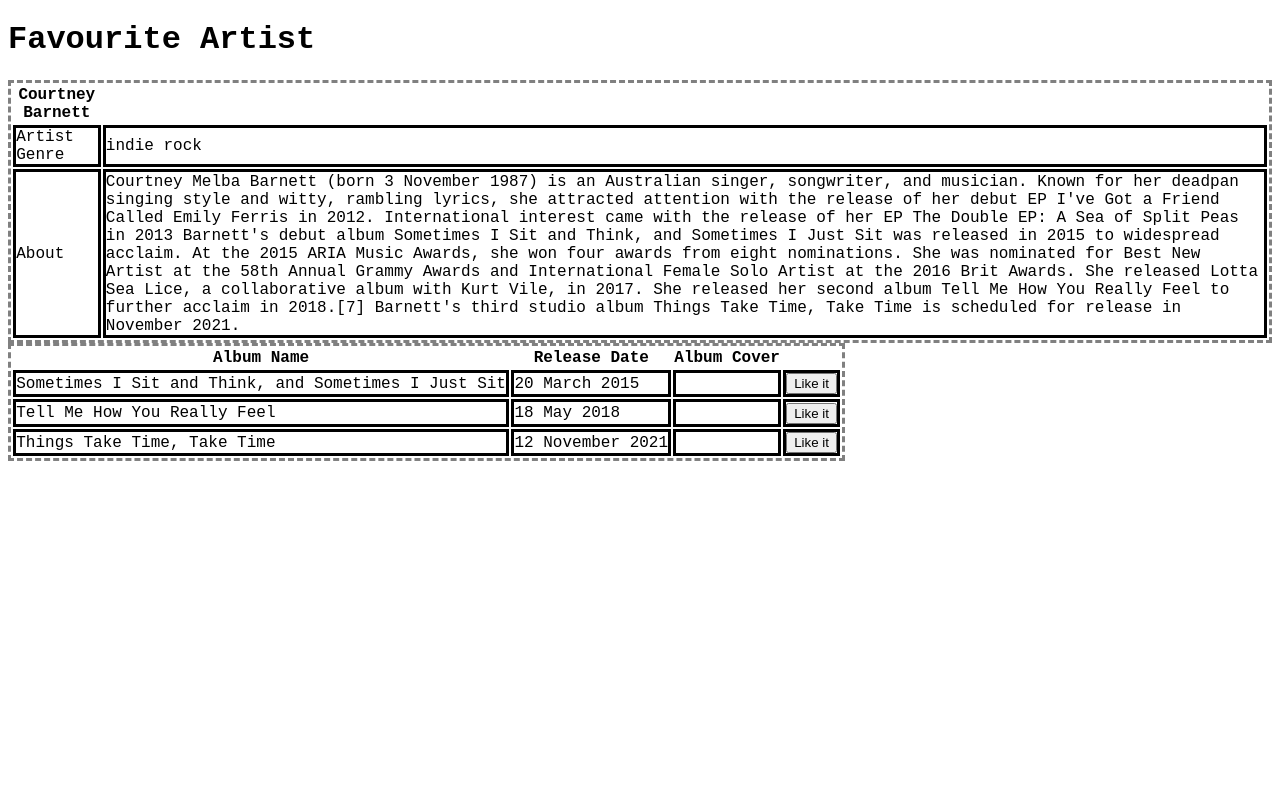
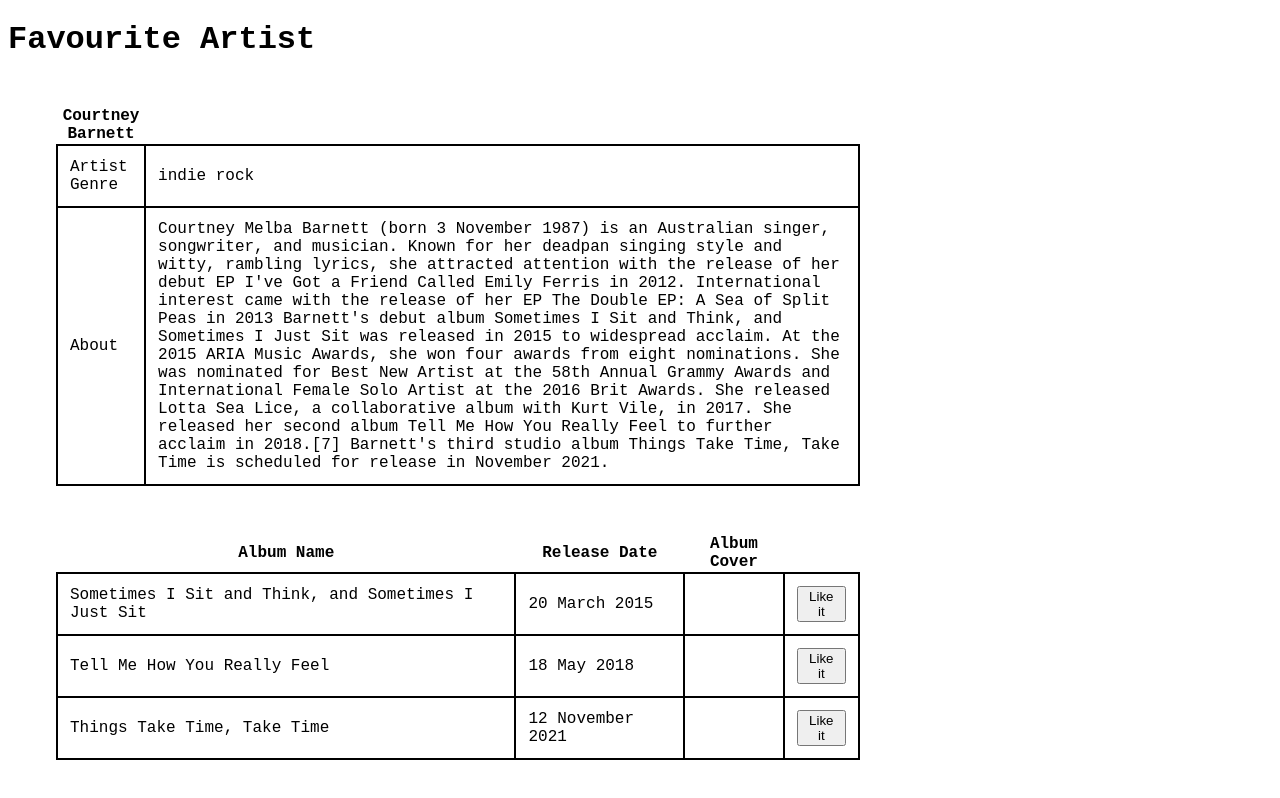
Before and after one commit to mariuszlas/Music-App, a React app: page / in a window 1280 px wide. Shown: the top 798 px of the page. Built offline with nearby package versions, Linux system fonts and the light colour scheme.

Commit message:
Added List prop

```diff
--- a/src/components/List/index.js
+++ b/src/components/List/index.js
@@ -1,7 +1,8 @@
 import React from 'react';
 import { useState } from 'react';
+import { Artist } from '../../pages';
 
-const List = () => {
+const List = ( {albums} ) => {
 
     const [status, setLikeStatus] = useState(false);
 
@@ -24,23 +25,24 @@
                 <th>Album Cover</th>
             </tr>
             <tr>
-                <td>Sometimes I Sit and Think, and Sometimes I Just Sit</td>
-                <td> 20 March 2015</td>
+                <td>{albums[0].name}</td>
+                <td>{albums[0].date}</td>
                 <td><img src=""/></td>
                 <td><button onClick={handleLike}>Like it</button></td>
             </tr>
             <tr>
-                <td>Tell Me How You Really Feel</td>
-                <td>18 May 2018</td>
+                <td>{albums[1].name}</td>
+                <td>{albums[1].date}</td>
                 <td><img src=""/></td>
                 <td><button onClick={handleLike}>Like it</button></td>
             </tr>
             <tr>
-                <td>Things Take Time, Take Time</td>
-                <td>12 November 2021</td>
+                <td>{albums[2].name}</td>
+                <td>{albums[2].date}</td>
                 <td><img src=""/></td>
                 <td><button onClick={handleLike}>Like it</button></td>
             </tr>
+
             </tbody>
         </table>
     );
--- a/src/pages/Artist/index.js
+++ b/src/pages/Artist/index.js
@@ -1,12 +1,29 @@
 import React from 'react'
-import { List, Intro } from '../../components'
+import { List, Intro } from '../../components';
+import { useState } from 'react';
 
 const Artist = () => {
+
+    const [ albums, setAlbums ] = useState([
+        {
+            name: 'Sometimes I Sit and Think, and Sometimes I Just Sit',
+            date: '20 March 2015'
+        },
+        {
+            name: 'Tell Me How You Really Feel',
+            date: '18 May 2018'
+        },
+        {
+            name: 'Things Take Time, Take Time',
+            date: '12 November 2021'
+        }
+    ])
+
     return (
       <main>
         <h1>Favourite Artist</h1>
         < Intro />
-        < List />
+        < List albums={albums}/>
       </main>
     );
   }
--- a/src/style.css
+++ b/src/style.css
@@ -1,16 +1,16 @@
 
 main {
     font-family: 'Courier New', Courier, monospace;
+    width: 900px;
 }
 
 table {
-    border-style: dashed;
     align-items: center;
+    border-collapse: collapse;
+    margin: 3em;
 }
 
 td {
-    padding: 4px;
-    border-style: solid;
-    border-collapse: collapse;
-    padding:0.25px;
+    border: solid 2px black;
+    padding:0.75em;
 }
```
